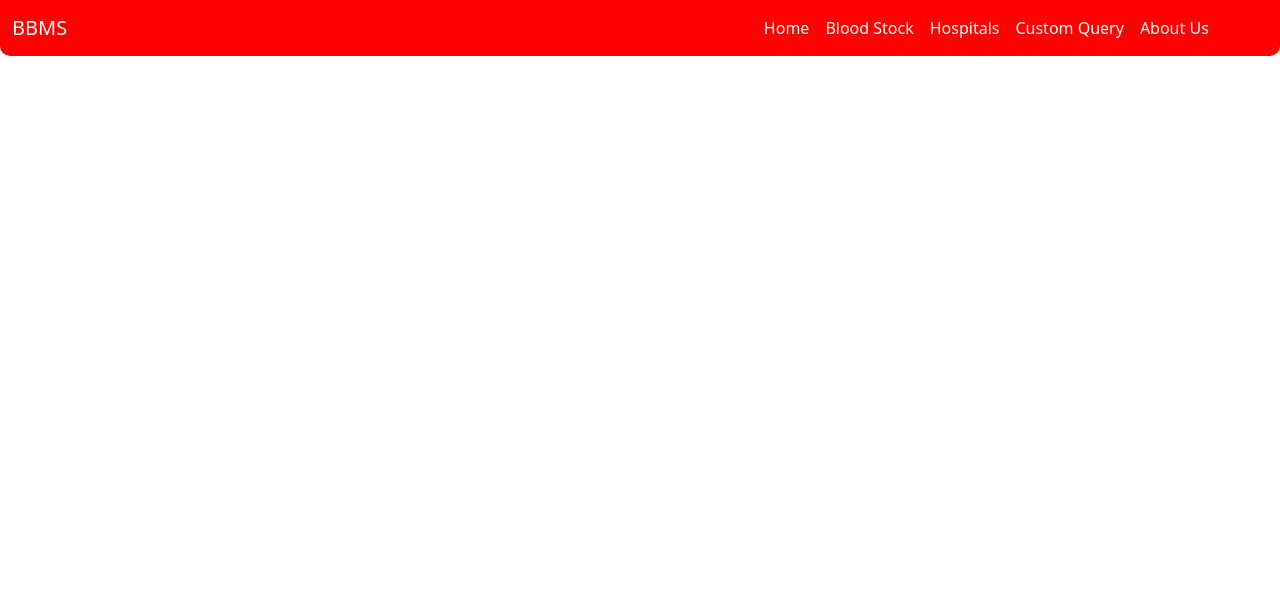
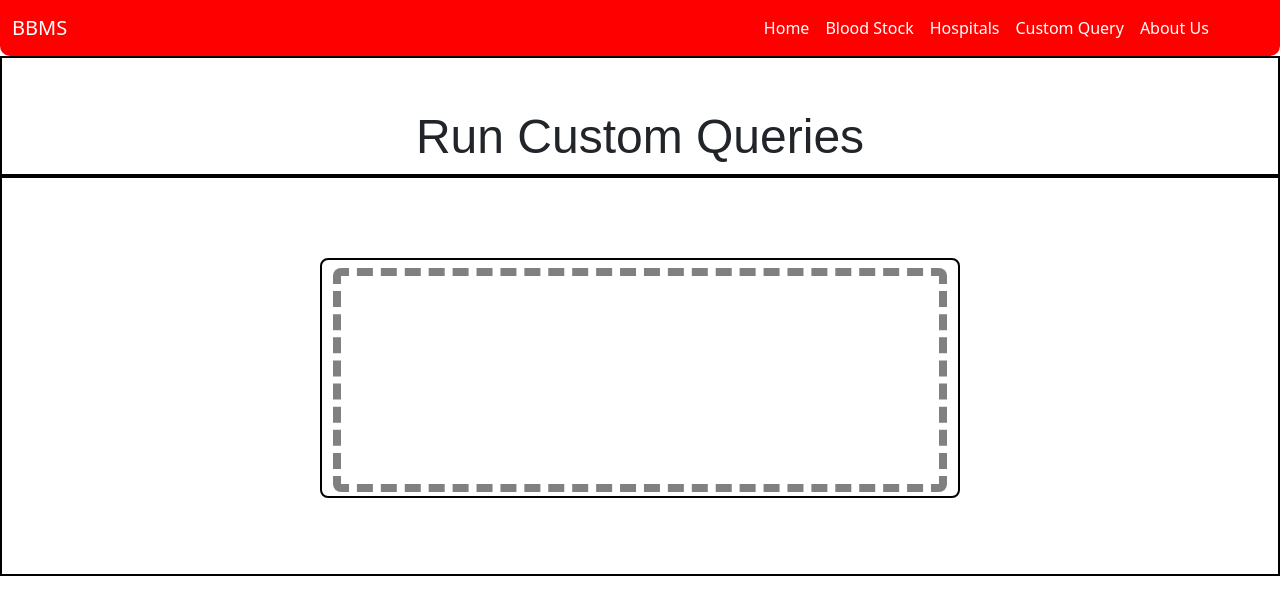
Before and after one commit to i-git-abhishek/BBMS, a React (Create React App) app in the folder frontend/: page /CustomQuery in a window 1280 px wide. Shown: the top 614 px of the page. Built offline with nearby package versions, Linux system fonts and the light colour scheme.

Commit message:
add another dependency

```diff
--- /dev/null
+++ b/frontend/src/api.js
@@ -0,0 +1,7 @@
+import axios from 'axios';
+
+const api = axios.create({
+  baseURL: 'https://localhost:3000/api',
+});
+
+export default api;
--- /dev/null
+++ b/frontend/src/pages/CustomQuery.css
@@ -0,0 +1,43 @@
+.div1{
+    display: flex;
+    justify-content: center;
+    padding-top: 50px;
+    border: 2px solid black
+
+}
+.div2{
+    display: flex;
+    justify-content: center;
+    border: 2px solid black;
+    height: 50vh
+}
+.div3{
+    display: flex;
+    justify-content: center;
+    border: 2px solid black;
+    height: 30vh;
+    margin: 10vh 0;
+    width: 50vw;
+    border-radius: 8px;
+
+}
+/* .div4{
+    display: flex;
+    justify-content: center;
+    border: 2px dashed black;
+    margin: 1vh 0;
+    height: 28vh;
+    width: 40vw;
+} */
+.input-box{
+    height: 28vh;
+    width: 48vw;
+    margin: 1vh 1vw;
+    border: 8px dashed gray;
+    border-radius: 8px;
+}
+
+.title{
+    font-family:Arial, Helvetica, sans-serif;
+    font-size: 48px;
+}
--- a/frontend/src/pages/CustomQuery.js
+++ b/frontend/src/pages/CustomQuery.js
@@ -1,13 +1,40 @@
-import React from "react";
+import React, {useState} from "react";
 import Navbar from "../components/Navbar";
+import "./CustomQuery.css";
+import api from "../api";
 
-const CustomQuery = () =>{
-    return(
-        <>
-        <Navbar />
+const CustomQuery = () => {
+  const [query, setQuery] = useState("");
+  const [result, setResult] = useState(null);
+  const [error, setError] = useState("");
 
-        </>
-    );
-}
+  const runQuery = async () => {
+    try {
+      const res = await api.post("/query", { query });
+      setResult(res.data.rows);
+      setError("");
+    } catch (err) {
+      setResult(null);
+      setError(err.response?.data?.error || "Unknown error");
+    }
+  };
+
+  return (
+    <>
+      <Navbar />
+      <div className="div1">
+        <h2 className="title"> Run Custom Queries </h2>
+      </div>
+
+      <div className="div2">
+        <div className="div3">
+          {/* <div className="div4"> */}
+          <input type="text" className="input-box" required size="100" />
+          {/* </div> */}
+        </div>
+      </div>
+    </>
+  );
+};
 
 export default CustomQuery;
```
Also changed, not shown: 1 other file (tests, documents, lock files or other folders).
